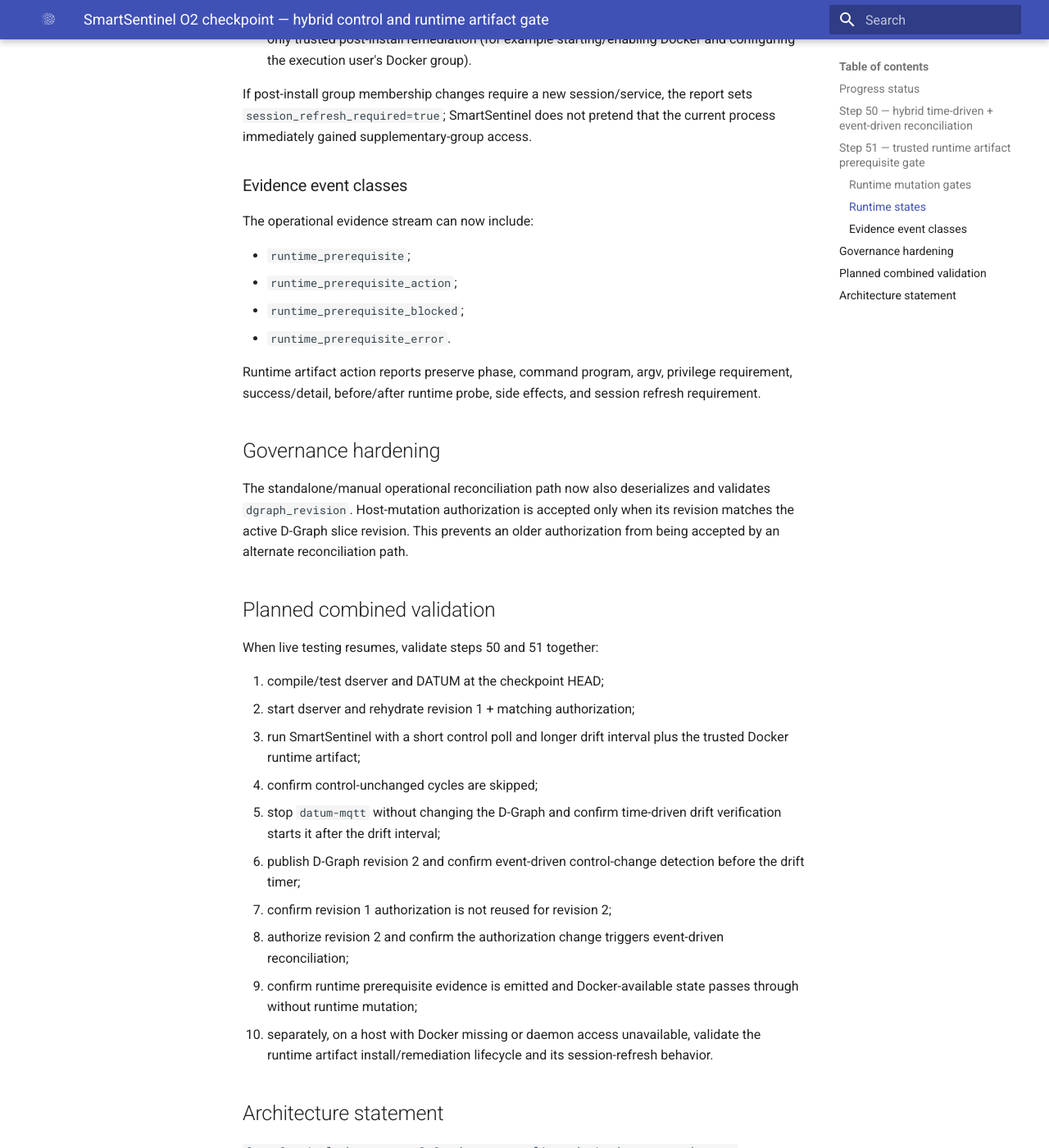
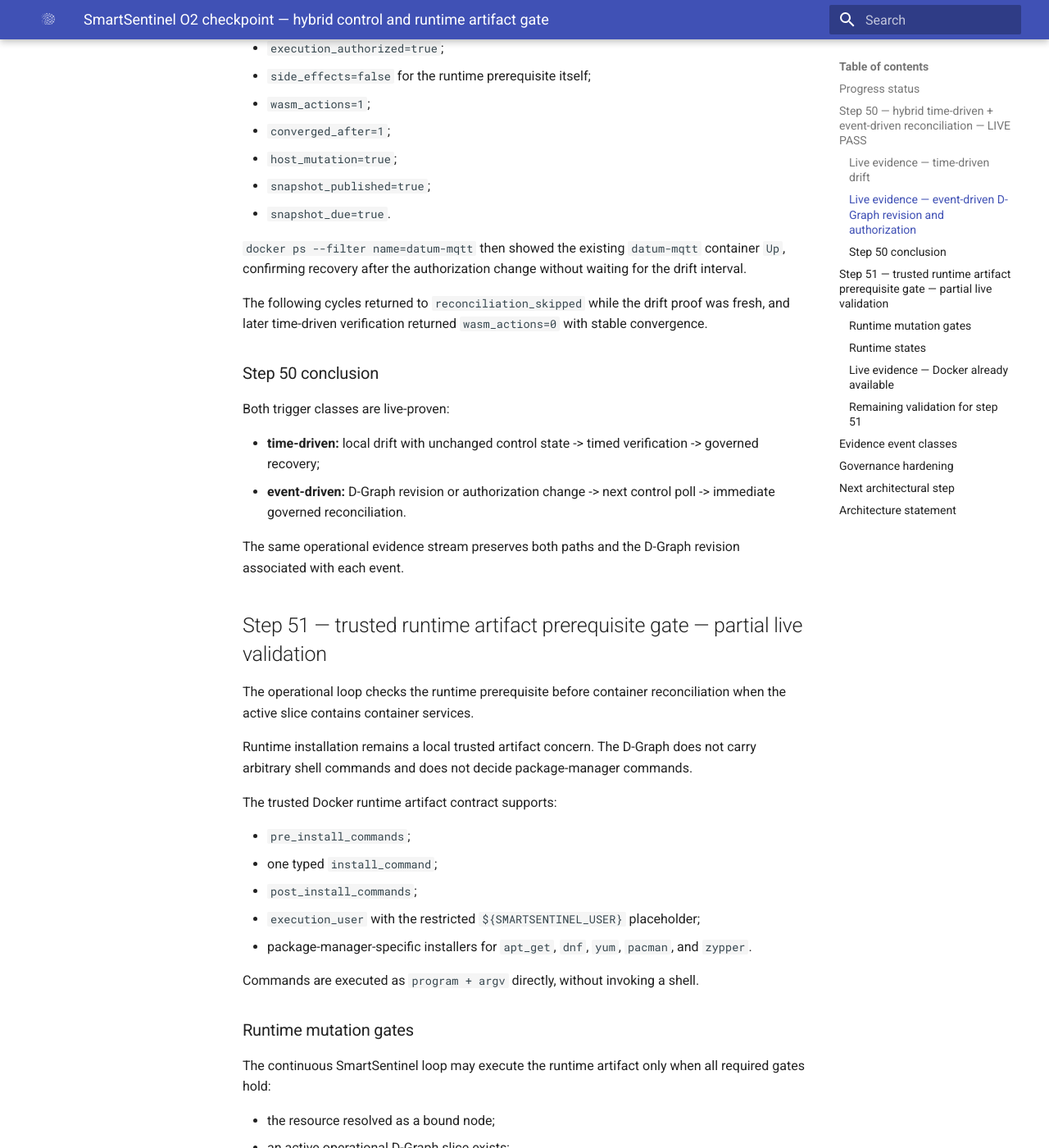
Before and after one commit to dnredson/datum, an MkDocs documentation site: the page built from documentation/checkpoints/SMARTSENTINEL_PROGRESS_2026-09-04_O2_HYBRID_RUNTIME_ARTIFACT.md, in a window 1280 px wide and 1400 px high, scrolled down 2285 px. Shown: the whole window at 82% size. Built offline with MkDocs 1.6.1 and Material for MkDocs 9.7.7, drawn with Linux system fonts in a browser that asks for light colours; some of the changed text lies outside the part shown.

Commit message:
Close step 50 hybrid live validation

```diff
--- a/documentation/checkpoints/SMARTSENTINEL_PROGRESS_2026-09-04_O2_HYBRID_RUNTIME_ARTIFACT.md
+++ b/documentation/checkpoints/SMARTSENTINEL_PROGRESS_2026-09-04_O2_HYBRID_RUNTIME_ARTIFACT.md
@@ -6,14 +6,14 @@ Branch: `agent/o2-host-capability-discovery`
 ## Progress status
 
 - 49/100 — LIVE PASS.
-- 50/100 — IMPLEMENTED, pending compile/live validation.
-- 51/100 — IMPLEMENTED, pending compile/live validation.
+- 50/100 — LIVE PASS.
+- 51/100 — IMPLEMENTED; compile PASS; live runtime-gate/available path PASS; clean-host install/remediation lifecycle validation still pending.
 
-No step beyond 49 is considered closed until the combined validation is executed.
+Step 50 is closed. Step 51 is not considered closed until the trusted runtime artifact is exercised on a host where Docker is missing or installed-but-unavailable.
 
-## Step 50 — hybrid time-driven + event-driven reconciliation
+## Step 50 — hybrid time-driven + event-driven reconciliation — LIVE PASS
 
-The operational D-Graph now carries an explicit monotonic `revision`.
+The operational D-Graph carries an explicit monotonic `revision`.
 
 The dserver rejects revision regression and rejects publishing different content under the same active revision. A higher revision invalidates the previous operational reconciliation authorization. Authorizations are bound to the active D-Graph revision.
 
@@ -29,13 +29,66 @@ Reconciliation triggers are hybrid:
 
 1. **event-driven / change-driven** — a D-Graph revision or authorization change triggers reconciliation on the next control poll;
 2. **time-driven** — if control is unchanged, periodic drift verification still runs after `--drift-verify-s`;
-3. if neither condition applies, reconciliation is skipped without running Wasmtime or Docker inspection.
+3. if neither condition applies, reconciliation is skipped without running the full reconciliation path.
 
 Operational evidence records the trigger and D-Graph revision so later analysis can distinguish desired-state changes from time-driven drift detection.
 
-## Step 51 — trusted runtime artifact prerequisite gate
+### Live evidence — time-driven drift
 
-The operational loop now checks the runtime prerequisite before container reconciliation when the active slice contains container services.
+With D-Graph revision 1 unchanged, `datum-mqtt` was manually stopped. SmartSentinel later reconciled through `trigger=time_driven_drift_verification` with:
+
+- `wasm_actions=1`;
+- `converged_after=1`;
+- `host_mutation=true`;
+- `snapshot_published=true`;
+- `snapshot_due=true`.
+
+Subsequent time-driven verification returned `wasm_actions=0`, `converged_after=1`, and `host_mutation=false`, proving recovery followed by stable convergence.
+
+### Live evidence — event-driven D-Graph revision and authorization
+
+D-Graph revision 2 was published while `datum-mqtt` was stopped. The revision 1 authorization was intentionally invalidated.
+
+Operational evidence for sequence 93 recorded:
+
+- `revision=2`;
+- `trigger=event_driven_control_change`;
+- `authorized=false`;
+- service `execution=blocked_control_plane`;
+- `wasm=1`;
+- `observed_before=false`;
+- `observed_after=false`;
+- `host_mutation=false`.
+
+This proves the new desired-state revision was observed and evaluated, while stale authorization was not reused.
+
+After revision 2 received a matching authorization, sequence 116 recorded another `event_driven_control_change` and the operational loop reported:
+
+- runtime prerequisite `status=available`;
+- `execution_authorized=true`;
+- `side_effects=false` for the runtime prerequisite itself;
+- `wasm_actions=1`;
+- `converged_after=1`;
+- `host_mutation=true`;
+- `snapshot_published=true`;
+- `snapshot_due=true`.
+
+`docker ps --filter name=datum-mqtt` then showed the existing `datum-mqtt` container `Up`, confirming recovery after the authorization change without waiting for the drift interval.
+
+The following cycles returned to `reconciliation_skipped` while the drift proof was fresh, and later time-driven verification returned `wasm_actions=0` with stable convergence.
+
+### Step 50 conclusion
+
+Both trigger classes are live-proven:
+
+- **time-driven:** local drift with unchanged control state -> timed verification -> governed recovery;
+- **event-driven:** D-Graph revision or authorization change -> next control poll -> immediate governed reconciliation.
+
+The same operational evidence stream preserves both paths and the D-Graph revision associated with each event.
+
+## Step 51 — trusted runtime artifact prerequisite gate — partial live validation
+
+The operational loop checks the runtime prerequisite before container reconciliation when the active slice contains container services.
 
 Runtime installation remains a local trusted artifact concern. The D-Graph does not carry arbitrary shell commands and does not decide package-manager commands.
 
@@ -71,9 +124,35 @@ If a gate is missing, SmartSentinel records evidence and does not install or rem
 
 If post-install group membership changes require a new session/service, the report sets `session_refresh_required=true`; SmartSentinel does not pretend that the current process immediately gained supplementary-group access.
 
-### Evidence event classes
+### Live evidence — Docker already available
 
-The operational evidence stream can now include:
+The combined step 50/51 live run repeatedly recorded:
+
+- `event_kind=runtime_prerequisite`;
+- `status=available`;
+- `runtime=docker`;
+- `artifact_id=runtime:docker`;
+- `ready=true`;
+- `execute_requested=true`;
+- `execution_authorized=true` when the active revision was authorized;
+- `side_effects=false`;
+- `session_refresh_required=false`.
+
+This proves the trusted runtime artifact is integrated into the continuous loop and that an already-satisfied prerequisite passes through without unnecessary installation or remediation.
+
+### Remaining validation for step 51
+
+To close step 51, validate on a clean or isolated Linux host:
+
+1. Docker `missing`: governed artifact executes typed `pre_install -> install -> post_install`, then reprobes the runtime;
+2. or Docker `installed_but_unavailable`: artifact does not reinstall, applies only trusted post-install remediation, and reports whether a session/service refresh is required;
+3. verify local and remote operational evidence preserves command phases, argv, privilege use, side effects, before/after probes, and final status.
+
+Do not remove or break Docker on the already validated fog-01 merely to create this condition; prefer cloud-01 or another disposable VM.
+
+## Evidence event classes
+
+The operational evidence stream can include:
 
 - `runtime_prerequisite`;
 - `runtime_prerequisite_action`;
@@ -84,22 +163,19 @@ Runtime artifact action reports preserve phase, command program, argv, privilege
 
 ## Governance hardening
 
-The standalone/manual operational reconciliation path now also deserializes and validates `dgraph_revision`. Host-mutation authorization is accepted only when its revision matches the active D-Graph slice revision. This prevents an older authorization from being accepted by an alternate reconciliation path.
+The standalone/manual operational reconciliation path also deserializes and validates `dgraph_revision`. Host-mutation authorization is accepted only when its revision matches the active D-Graph slice revision. This prevents an older authorization from being accepted by an alternate reconciliation path.
 
-## Planned combined validation
+## Next architectural step
 
-When live testing resumes, validate steps 50 and 51 together:
+Step 52 should formalize service artifacts and operational probes so SmartSentinel distinguishes:
 
-1. compile/test dserver and DATUM at the checkpoint HEAD;
-2. start dserver and rehydrate revision 1 + matching authorization;
-3. run SmartSentinel with a short control poll and longer drift interval plus the trusted Docker runtime artifact;
-4. confirm control-unchanged cycles are skipped;
-5. stop `datum-mqtt` without changing the D-Graph and confirm time-driven drift verification starts it after the drift interval;
-6. publish D-Graph revision 2 and confirm event-driven control-change detection before the drift timer;
-7. confirm revision 1 authorization is not reused for revision 2;
-8. authorize revision 2 and confirm the authorization change triggers event-driven reconciliation;
-9. confirm runtime prerequisite evidence is emitted and Docker-available state passes through without runtime mutation;
-10. separately, on a host with Docker missing or daemon access unavailable, validate the runtime artifact install/remediation lifecycle and its session-refresh behavior.
+- execution state (`running` / not running);
+- health state (component internally healthy/responding);
+- availability or consumability (a real consumer can use the exposed service).
+
+A running process/container must not automatically imply service availability. Probe definitions should live in the trusted service artifact and select typed probe plugins such as Docker/process/systemd execution checks, TCP/HTTP/MQTT/database health or consumption checks, with an explicit `not_verifiable` state when no meaningful probe exists.
+
+This also provides the basis for later peer/vantage-point checks, where a service can be locally available but unreachable from an actual dependent node.
 
 ## Architecture statement
 
```
